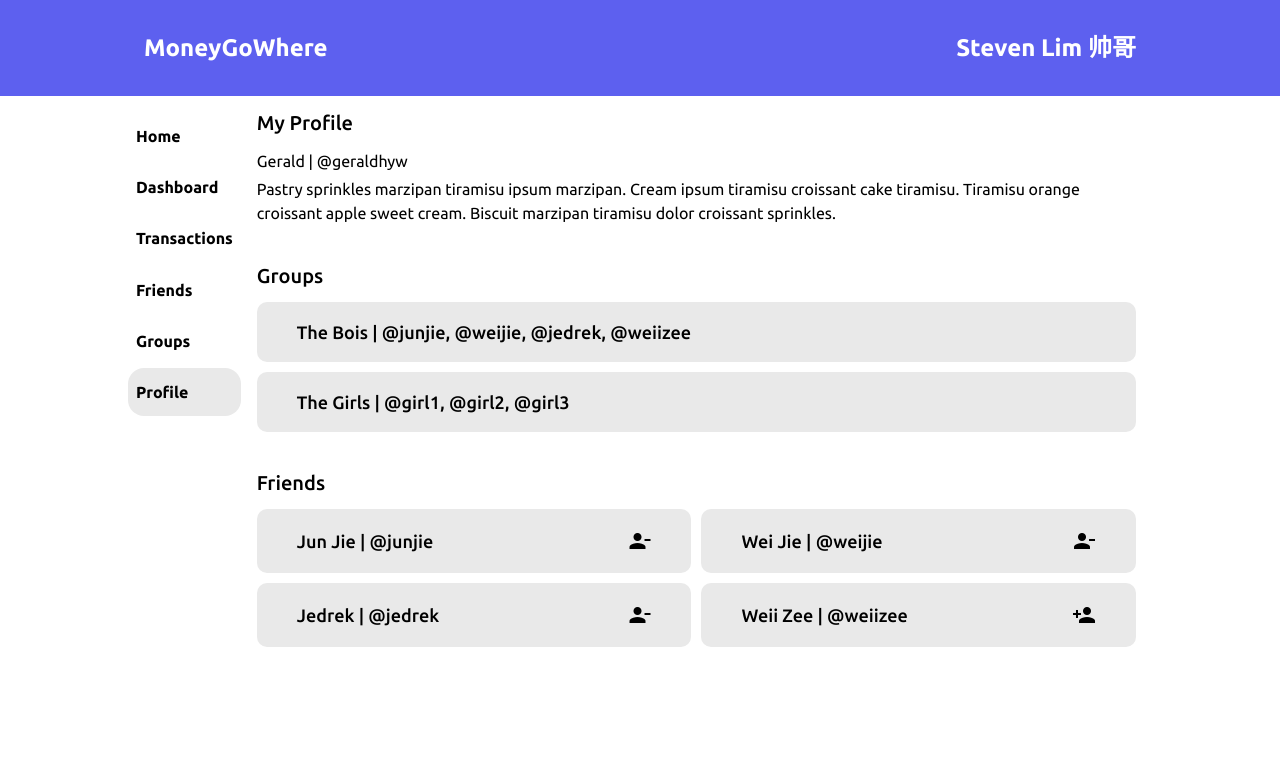
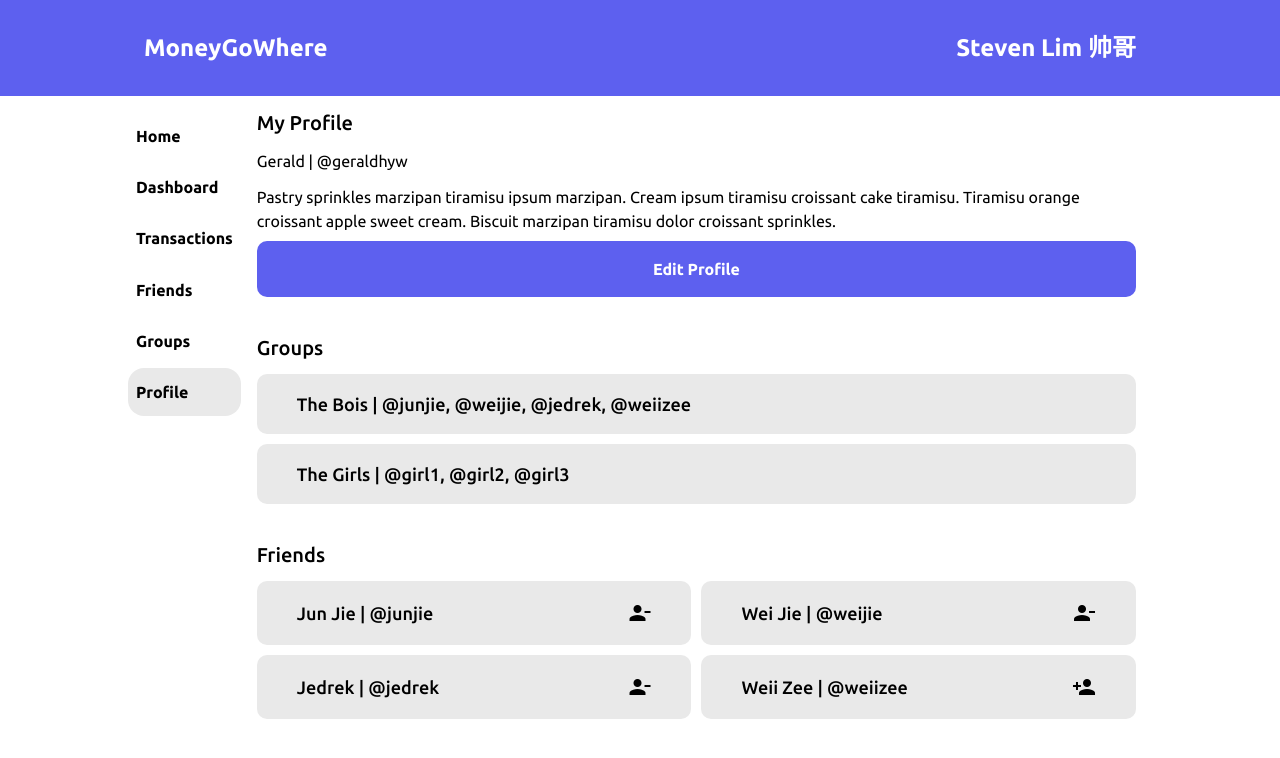
Before and after one commit to geraldhywncs/Team20_DMSS_Frontend, a React (Create React App) app: page / in a window 1280 px wide. Both pictures are taken after a click on the element "Profile". Shown: the top 758 px of the page. Built offline with nearby package versions, Linux system fonts and the light colour scheme.

Commit message:
add editing of profile in profile page

```diff
--- a/src/App.css
+++ b/src/App.css
@@ -134,6 +134,32 @@
   background-color: var(--grey);
 }
 
+/* Buttons  */
+.blue-btn {
+  background-color: var(--blue);
+  color: var(--white);
+  width: 100%;
+  padding: 16px 8px;
+  border-radius: 10px;
+}
+
+.blue-btn:hover {
+  cursor: pointer;
+}
+
+.white-btn {
+  background-color: var(--white);
+  color: var(--blue);
+  width: 100%;
+  padding: 16px 8px;
+  border-radius: 10px;
+  border: 1px solid var(--blue);
+}
+
+.white-btn:hover {
+  cursor: pointer;
+}
+
 /* Content Area ✨ */
 .Content-area {
   width: 100%;
--- a/src/components/pages/Profile.jsx
+++ b/src/components/pages/Profile.jsx
@@ -1,7 +1,8 @@
-import React from "react";
+import React, { useState } from "react";
 import "../../styles/pages/Profile.css";
 import Section from "./shared/Section";
 import Friends from "./shared/Friends";
+import Button from "./shared/Button";
 
 function Profile() {
   const friends = [
@@ -29,14 +30,63 @@ function Profile() {
 }
 
 function MyProfile() {
-  const name = "Gerald";
-  const username = "geraldhyw";
-  const bio = `Pastry sprinkles marzipan tiramisu ipsum marzipan. Cream ipsum tiramisu croissant cake tiramisu. Tiramisu orange croissant apple sweet cream. Biscuit marzipan tiramisu dolor croissant sprinkles.`;
+  const [name, setName] = useState("Gerald");
+  const [username, setUsername] = useState("geraldhyw");
+  const [bio, setBio] = useState(
+    "Pastry sprinkles marzipan tiramisu ipsum marzipan. Cream ipsum tiramisu croissant cake tiramisu. Tiramisu orange croissant apple sweet cream. Biscuit marzipan tiramisu dolor croissant sprinkles."
+  );
+  const [isEdit, setIsEdit] = useState(false);
+
   return (
     <Section headerName={"My Profile"}>
       <div className="profile-info-container">
-        <div className="profile-info body-medium font-regular">{`${name} | @${username}`}</div>
-        <div className="profile-info body-medium font-regular">{bio}</div>
+        {isEdit ? (
+          <>
+            <div className="profile-info-edit">
+              <label>Name</label>
+              <input
+                className="profile-edit-name"
+                type="text"
+                value={name}
+                onChange={(e) => setName(e.target.value)}
+              />
+            </div>
+
+            <div className="profile-info-edit">
+              <label>Username</label>
+              <input
+                className="profile-edit-username"
+                type="text"
+                value={username}
+                onChange={(e) => setUsername(e.target.value)}
+              />
+            </div>
+            <div className="profile-info-edit">
+              <label>Bio</label>
+              <textarea
+                className="profile-edit-bio"
+                type="text"
+                value={bio}
+                rows={5}
+                onChange={(e) => setBio(e.target.value)}
+              ></textarea>
+            </div>
+          </>
+        ) : (
+          <>
+            <div className="profile-info body-medium font-regular">{`${name} | @${username}`}</div>
+            <div className="profile-info body-medium font-regular">{bio}</div>
+          </>
+        )}
+      </div>
+      <div
+        className="profile-edit-container"
+        onClick={() => setIsEdit(!isEdit)}
+      >
+        <Button
+          color={"blue"}
+          text={isEdit ? "Save Profile" : "Edit Profile"}
+        />
       </div>
     </Section>
   );
--- /dev/null
+++ b/src/components/pages/shared/Button.jsx
@@ -0,0 +1,14 @@
+import React, { useState } from "react";
+import "../../../../src/App.css";
+
+function Button(props) {
+  const { color, text } = props;
+  switch (color) {
+    case "blue":
+      return <div className={`blue-btn body-medium font-bold`}>{text}</div>;
+    case "white":
+      return <div className={`white-btn body-medium font-bold`}>{text}</div>;
+  }
+}
+
+export default Button;
--- a/src/styles/pages/Profile.css
+++ b/src/styles/pages/Profile.css
@@ -1,14 +1,47 @@
+/* Profile */
 .profile-info-container {
   display: flex;
   flex-direction: column;
   gap: 4px;
+  width: 100%;
 }
 
 .profile-info {
   color: var(--black);
   text-align: left;
+  padding-bottom: 8px;
+  width: 100%;
 }
 
+.profile-info-edit {
+  display: flex;
+  flex-direction: column;
+  color: var(--black);
+  text-align: left;
+  padding-bottom: 8px;
+  width: 100%;
+}
+
+.profile-edit-container {
+  width: 100%;
+}
+
+.profile-edit-name,
+.profile-edit-username {
+  border: 1px solid var(--black);
+  border-radius: 4px;
+  padding: 4px 8px;
+  width: 30%;
+}
+
+.profile-edit-bio {
+  border: 1px solid var(--black);
+  border-radius: 4px;
+  padding: 4px 8px;
+  width: 100%;
+}
+
+/* Groups */
 .groups-container {
   display: grid;
   grid-template-rows: 1fr;
```
